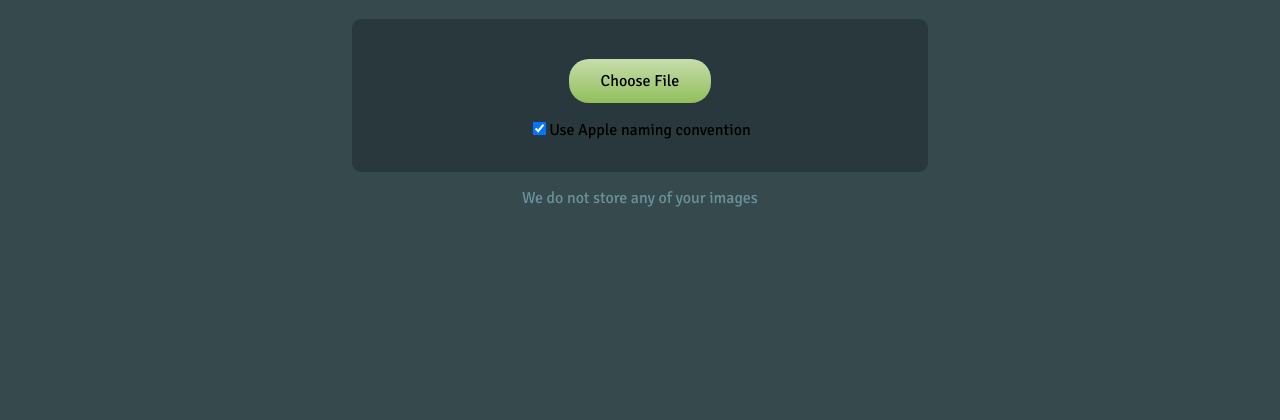
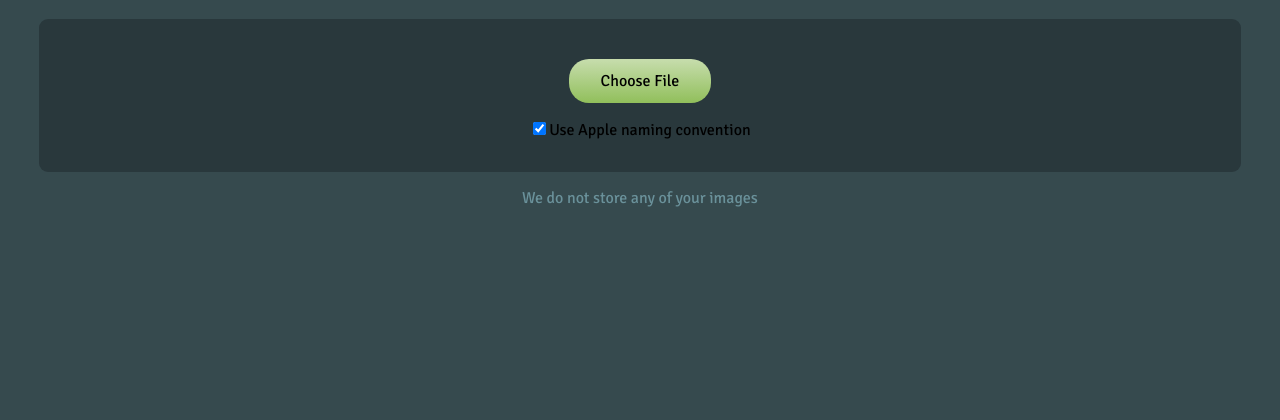
Before and after one commit to irneh/iconer, a Flask app: page / in a window 1280 px wide. Shown: the part 159-579 px from the top of the page. Run offline with Flask 2, Linux system fonts and the light colour scheme; some libraries are stand-ins or nearby versions.

Commit message:
Tweak form width

```diff
--- a/static/css/app.css
+++ b/static/css/app.css
@@ -30,11 +30,17 @@ p{
 
 form {
 	background-color: #29383c;
-	width: 32em;
+	width: 40%;
 	padding:2em;
 	border-radius:9px;
 	margin: 1em auto;
 	text-align: center;
+}
+
+@media only screen and (min-device-width: 320px){
+	form{
+		width:90%;
+	}
 }
 
 label input[type="file"] {
```
